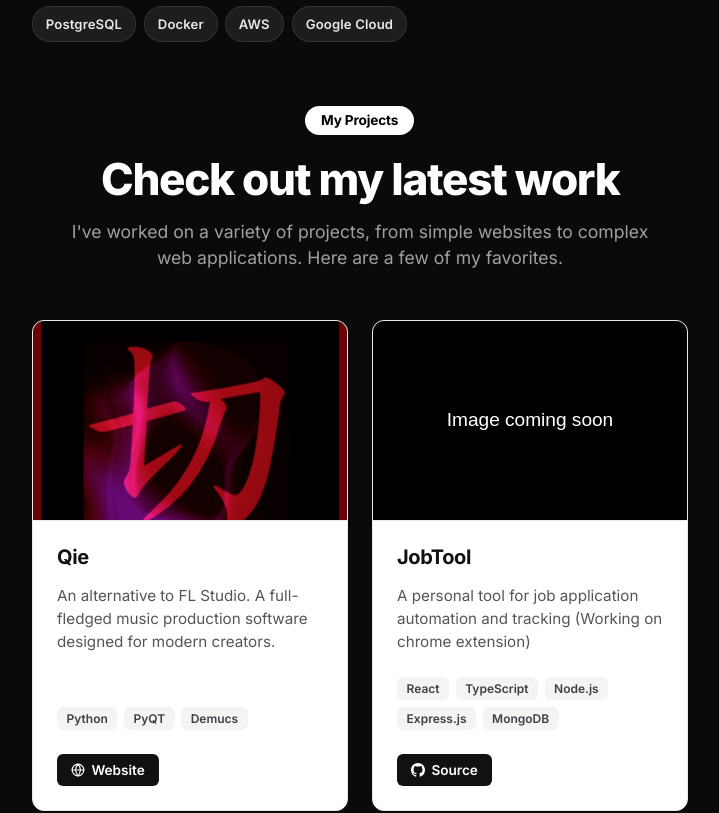
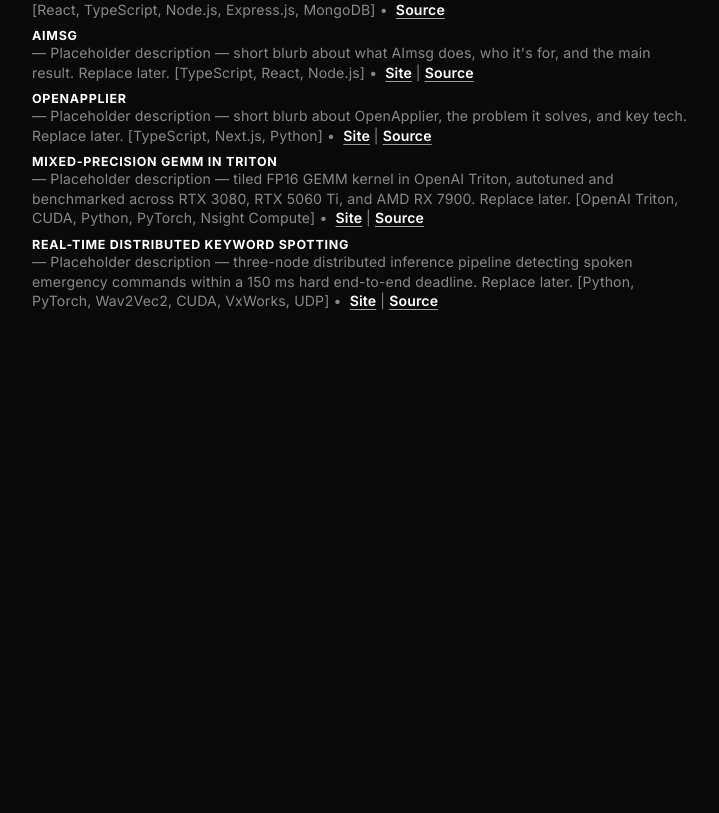
Before and after one commit to armaanamatya/portfolio-site, a React (Vite) app: page / in a window 1280 px wide. Shown: the part 1466-2279 px from the top of the page, without its empty margins (280-999 px from the left). After the commit the page ends 1917 px from the top, so only its background shows below. Built offline with nearby package versions, Linux system fonts and the light colour scheme.

Commit message:
Update bio, make tool stack whiter, and switch projects to simple text list

```diff
--- a/src/App.tsx
+++ b/src/App.tsx
@@ -48,10 +48,8 @@
         <div className="page-section" id="about">
           <h2 className="section-title" data-reveal="inline">About</h2>
           <p className="about-para" data-reveal="text" style={revealDelayStyle(70)}>
-            I'm a <span className="highlight">CS + Math senior</span> at the University of Houston with a focus on AI research — currently working on token compression methods for multimodal models and engineering scalable vision–language APIs at{' '}
-            <span className="highlight">Artinafti</span>. I've interned across ML research (Algoverse, FuseMachines) and product engineering (MyMCAT.ai, F1Soft), and I care a lot about building things that actually ship.
-            When I'm not in the lab, I'm grinding CUDA for my GPU class, reading AI papers weekly 📄, and{' '}
-            <span className="big-red-f">F</span>ailing exams and locking in.
+            <span className="highlight">CS + Math senior at the University of Houston</span> — went from{' '}
+            <span className="highlight">generic Java SWE → AI/ML</span> and never looked back. Currently cooking on CUDA (my fav class rn) and reading AI papers weekly.
           </p>
         </div>
 
--- a/src/components/ProjectSlider.css
+++ b/src/components/ProjectSlider.css
@@ -1,237 +1,55 @@
-/* Projects Section Styles */
-.new-projects-section {
+/* Projects Simple List Styles */
+.projects-section-simple {
+  margin-top: 2rem;
+}
+
+.projects-flow {
+  margin-top: 0.75rem;
   display: flex;
   flex-direction: column;
-  align-items: center;
-  margin: 4rem 0;
-  width: 100%;
+  gap: 0.55rem;
 }
 
-.projects-header-container {
+.project-list-flow {
   display: flex;
-  flex-direction: column;
-  align-items: center;
-  text-align: center;
-  margin-bottom: 3rem;
-  max-width: 600px;
+  align-items: baseline;
+  flex-wrap: wrap;
 }
 
-.projects-pill {
-  background: #ffffff;
-  color: #000000;
-  padding: 0.4rem 1rem;
-  border-radius: 9999px;
-  font-size: 0.85rem;
+.project-title-flow {
+  font-size: 0.78rem;
   font-weight: 700;
-  margin-bottom: 1.25rem;
-  letter-spacing: -0.01em;
+  color: #ffffff;
+  letter-spacing: 0.06em;
+  text-transform: uppercase;
+  white-space: nowrap;
 }
 
-.projects-main-title {
-  font-size: 2.75rem;
-  font-weight: 800;
-  color: #ffffff;
-  margin: 0 0 1rem 0;
-  letter-spacing: -0.03em;
-  line-height: 1.1;
+.project-desc-flow {
+  font-size: 0.88rem;
+  font-weight: 400;
+  color: #888888;
+  letter-spacing: 0.01em;
+  line-height: 1.4;
 }
 
-.projects-subtitle {
-  font-size: 1.1rem;
-  color: #a0a0a0;
-  line-height: 1.5;
-  margin: 0;
+.project-links-flow {
+  display: inline-flex;
+  align-items: center;
+  gap: 0.25rem;
 }
 
-.projects-grid {
-  display: grid;
-  grid-template-columns: repeat(2, 1fr);
-  gap: 1.5rem;
-  width: 100%;
+.project-text-link {
+  color: #ffffff;
+  font-weight: 600;
+  text-decoration: underline;
+  text-underline-offset: 3px;
+  text-decoration-color: rgba(255, 255, 255, 0.6);
+  transition: all 0.2s ease;
 }
 
-.project-card {
-  background: #ffffff;
-  border-radius: 12px;
-  overflow: hidden;
-  display: flex;
-  flex-direction: column;
-  border: 1px solid #eaeaea;
-  box-shadow: 0 4px 6px rgba(0,0,0,0.02);
-  transition: transform 0.2s ease, box-shadow 0.2s ease;
+.project-text-link:hover {
+  text-decoration-color: #ffffff;
+  color: #ffffff;
+  text-shadow: 0 0 8px rgba(255, 255, 255, 0.4);
 }
-
-.project-card:hover {
-  transform: translateY(-4px);
-  box-shadow: 0 12px 24px rgba(0,0,0,0.1);
-}
-
-.project-image-wrapper {
-  width: 100%;
-  height: 200px;
-  overflow: hidden;
-  background: #f4f4f5;
-  display: flex;
-  align-items: center;
-  justify-content: center;
-  border-bottom: 1px solid #eaeaea;
-}
-
-.project-image-wrapper img {
-  width: 100%;
-  height: 100%;
-  object-fit: cover;
-}
-
-.project-info {
-  padding: 1.5rem;
-  display: flex;
-  flex-direction: column;
-  flex: 1;
-}
-
-.project-info-header {
-  display: flex;
-  flex-direction: column;
-  margin-bottom: 0.75rem;
-}
-
-.project-title {
-  font-size: 1.25rem;
-  font-weight: 700;
-  color: #111111;
-  margin: 0 0 0.25rem 0;
-  letter-spacing: -0.02em;
-}
-
-.project-year {
-  font-size: 0.85rem;
-  color: #666666;
-  font-weight: 500;
-}
-
-.project-description {
-  font-size: 0.95rem;
-  color: #555555;
-  line-height: 1.5;
-  margin: 0 0 1.5rem 0;
-  flex: 1;
-}
-
-.project-tags {
-  display: flex;
-  flex-wrap: wrap;
-  gap: 0.4rem;
-  margin-bottom: 1.5rem;
-}
-
-.project-tag {
-  background: #f4f4f5;
-  color: #3f3f46;
-  padding: 0.25rem 0.6rem;
-  border-radius: 6px;
-  font-size: 0.75rem;
-  font-weight: 600;
-}
-
-.project-links {
-  display: flex;
-  gap: 0.5rem;
-}
-
-.project-btn {
-  display: inline-flex;
-  align-items: center;
-  gap: 0.4rem;
-  background: #111111;
-  color: #ffffff;
-  padding: 0.5rem 0.875rem;
-  border-radius: 6px;
-  font-size: 0.85rem;
-  font-weight: 600;
-  text-decoration: none;
-  transition: background 0.2s ease;
-}
-
-.project-btn:hover {
-  background: #27272a;
-}
-
-@media (max-width: 768px) {
-  .projects-grid {
-    grid-template-columns: 1fr;
-  }
-}
-
-.updating-soon-card {
-  display: flex;
-  align-items: center;
-  justify-content: center;
-  background: linear-gradient(145deg, #111111, #1a1a1a);
-  border: 2px dashed #333333;
-  text-align: center;
-  padding: 2rem;
-  box-shadow: none;
-}
-
-.updating-soon-card:hover {
-  transform: translateY(-4px);
-  border-color: #555555;
-  background: linear-gradient(145deg, #1a1a1a, #222222);
-  box-shadow: 0 12px 24px rgba(0,0,0,0.2);
-}
-
-.updating-content {
-  display: flex;
-  flex-direction: column;
-  align-items: center;
-  gap: 1rem;
-}
-
-.updating-icon {
-  font-size: 3rem;
-  animation: float 3s ease-in-out infinite;
-}
-
-.updating-soon-card h3 {
-  font-size: 1.25rem;
-  font-weight: 700;
-  color: #ffffff;
-  margin: 0;
-  letter-spacing: -0.02em;
-}
-
-.updating-soon-card p {
-  font-size: 0.95rem;
-  color: #a0a0a0;
-  line-height: 1.5;
-  margin: 0;
-}
-
-.updating-loader {
-  display: flex;
-  gap: 0.5rem;
-  margin-top: 0.5rem;
-}
-
-.updating-loader .dot {
-  width: 8px;
-  height: 8px;
-  background-color: #555555;
-  border-radius: 50%;
-  animation: pulse-dot 1.5s infinite ease-in-out both;
-}
-
-.updating-loader .dot:nth-child(1) { animation-delay: -0.32s; }
-.updating-loader .dot:nth-child(2) { animation-delay: -0.16s; }
-
-@keyframes float {
-  0% { transform: translateY(0px); }
-  50% { transform: translateY(-10px); }
-  100% { transform: translateY(0px); }
-}
-
-@keyframes pulse-dot {
-  0%, 80%, 100% { transform: scale(0); opacity: 0.5; }
-  40% { transform: scale(1); opacity: 1; }
-}
--- a/src/components/ProjectSlider.tsx
+++ b/src/components/ProjectSlider.tsx
@@ -70,80 +70,37 @@
 
 function ProjectSlider() {
   return (
-    <section className="new-projects-section">
-      <div className="projects-header-container">
-        <div className="projects-pill" data-reveal="inline">My Projects</div>
-        <h2 className="projects-main-title" data-reveal="section" style={revealDelayStyle(70)}>Check out my latest work</h2>
-        <p className="projects-subtitle" data-reveal="text" style={revealDelayStyle(130)}>
-          I've worked on a variety of projects, from simple websites to complex web applications. Here are a few of my favorites.
-        </p>
-      </div>
-
-      <div className="projects-grid">
+    <div className="projects-section-simple">
+      <h2 className="section-title" data-reveal="inline">my projects</h2>
+      <div className="projects-flow">
         {projects.map((project, index) => (
           <div
             key={project.id}
-            className="project-card"
+            className="project-list-flow"
             data-reveal="card"
-            style={revealDelayStyle(40 + index * 70)}
+            style={revealDelayStyle(50 + index * 80)}
           >
-            <div className="project-image-wrapper">
-              <img src={project.image} alt={project.title} />
-            </div>
-            <div className="project-info">
-              <div className="project-info-header">
-                <h3 className="project-title">{project.title}</h3>
-              </div>
-              <p className="project-description">{project.description}</p>
-
-              <div className="project-tags">
-                {project.techStack.map(tech => (
-                  <span key={tech} className="project-tag">{tech}</span>
-                ))}
-              </div>
-
-              <div className="project-links">
-                {project.liveUrl && (
-                  <a href={project.liveUrl} target="_blank" rel="noopener noreferrer" className="project-btn">
-                    <svg width="14" height="14" viewBox="0 0 24 24" fill="none" stroke="currentColor" strokeWidth="2" strokeLinecap="round" strokeLinejoin="round">
-                      <circle cx="12" cy="12" r="10"></circle>
-                      <line x1="2" y1="12" x2="22" y2="12"></line>
-                      <path d="M12 2a15.3 15.3 0 0 1 4 10 15.3 15.3 0 0 1-4 10 15.3 15.3 0 0 1-4-10 15.3 15.3 0 0 1 4-10z"></path>
-                    </svg>
-                    Website
-                  </a>
-                )}
-                {project.githubUrl && (
-                  <a href={project.githubUrl} target="_blank" rel="noopener noreferrer" className="project-btn">
-                    <svg width="14" height="14" viewBox="0 0 24 24" fill="currentColor">
-                      <path d="M12 0C5.37 0 0 5.37 0 12c0 5.31 3.435 9.795 8.205 11.385.6.105.825-.255.825-.57 0-.285-.015-1.23-.015-2.235-3.015.555-3.795-.735-4.035-1.41-.135-.345-.72-1.41-1.23-1.695-.42-.225-1.02-.78-.015-.795.945-.015 1.62.87 1.845 1.23 1.08 1.815 2.805 1.305 3.495.99.105-.78.42-1.305.765-1.605-2.67-.3-5.46-1.335-5.46-5.925 0-1.305.465-2.385 1.23-3.225-.12-.3-.54-1.53.12-3.18 0 0 1.005-.315 3.3 1.23.96-.27 1.98-.405 3-.405s2.04.135 3 .405c2.295-1.56 3.3-1.23 3.3-1.23.66 1.65.24 2.88.12 3.18.765.84 1.23 1.905 1.23 3.225 0 4.605-2.805 5.625-5.475 5.925.435.375.81 1.095.81 2.22 0 1.605-.015 2.895-.015 3.3 0 .315.225.69.825.57A12.02 12.02 0 0024 12c0-6.63-5.37-12-12-12z"/>
-                    </svg>
-                    Source
-                  </a>
-                )}
-              </div>
-            </div>
+            <span className="project-title-flow">{project.title}&nbsp;&nbsp;</span>
+            <span className="project-desc-flow">
+              — {project.description} [{project.techStack.join(', ')}]
+              {(project.liveUrl || project.githubUrl) && (
+                <span className="project-links-flow">
+                  &nbsp;•&nbsp;
+                  {project.liveUrl && (
+                    <a href={project.liveUrl} target="_blank" rel="noopener noreferrer" className="project-text-link">Site</a>
+                  )}
+                  {project.liveUrl && project.githubUrl && ' | '}
+                  {project.githubUrl && (
+                    <a href={project.githubUrl} target="_blank" rel="noopener noreferrer" className="project-text-link">Source</a>
+                  )}
+                </span>
+              )}
+            </span>
           </div>
         ))}
 
-        <div
-          className="project-card updating-soon-card"
-          data-reveal="card"
-          style={revealDelayStyle(40 + projects.length * 70)}
-        >
-          <div className="updating-content">
-            <div className="updating-icon">✨</div>
-            <h3>Updating Soon!</h3>
-            <p>I have about 3 more projects I'll be adding here very soon (mostly in a day or so). Stay tuned!</p>
-            <div className="updating-loader">
-              <span className="dot"></span>
-              <span className="dot"></span>
-              <span className="dot"></span>
-            </div>
-          </div>
-        </div>
       </div>
-    </section>
+    </div>
   );
 }
 
--- a/src/components/Skills.css
+++ b/src/components/Skills.css
@@ -3,93 +3,31 @@
   margin-top: 0;
 }
 
-.skills-subtitle {
-  font-size: 1rem;
-  color: #888888;
-  margin: 0 0 3rem 0;
-  text-align: left;
-}
-
 .skills-flow {
   margin-top: 0.75rem;
+  display: flex;
+  flex-direction: column;
+  gap: 0.55rem;
 }
 
 .skill-category-flow {
-  margin-bottom: 1.25rem;
-}
-
-.skill-category-flow:last-child {
-  margin-bottom: 0;
+  display: flex;
+  align-items: baseline;
+  flex-wrap: wrap;
 }
 
 .category-title-flow {
   font-size: 0.78rem;
   font-weight: 600;
-  color: #666;
-  margin: 0 0 0.4rem 0;
+  color: #999;
   letter-spacing: 0.06em;
   text-transform: uppercase;
+  white-space: nowrap;
 }
 
-.skills-icons-flow {
-  display: flex;
-  gap: 0.5rem;
-  flex-wrap: wrap;
-  align-items: center;
+.skills-plain-text {
+  font-size: 0.88rem;
+  font-weight: 400;
+  color: #f1f1f1;
+  letter-spacing: 0.01em;
 }
-
-.skill-chip-flow {
-  display: inline-flex;
-  align-items: center;
-  justify-content: center;
-  min-height: 2.25rem;
-  padding: 0.45rem 0.8rem;
-  border-radius: 999px;
-  background: rgba(255, 255, 255, 0.08);
-  border: 1px solid rgba(255, 255, 255, 0.1);
-  color: #e8e8e8;
-  font-size: 0.82rem;
-  font-weight: 600;
-  letter-spacing: 0.01em;
-  transition: transform 0.22s ease, background 0.22s ease, border-color 0.22s ease, color 0.22s ease;
-}
-
-.skill-chip-flow:hover {
-  transform: translateY(-2px);
-  background: rgba(255, 255, 255, 0.12);
-  border-color: rgba(255, 255, 255, 0.18);
-  color: #ffffff;
-}
-
-/* Responsive adjustments */
-@media (max-width: 768px) {
-  .skills-icons-flow {
-    gap: 0.375rem;
-  }
-
-  .skill-chip-flow {
-    min-height: 2.1rem;
-    padding: 0.4rem 0.7rem;
-    font-size: 0.78rem;
-  }
-}
-
-@media (max-width: 480px) {
-  .skills-section {
-    margin-top: 3rem;
-  }
-
-  .skills-subtitle {
-    margin-bottom: 2rem;
-  }
-
-  .skills-icons-flow {
-    gap: 0.25rem;
-  }
-
-  .skill-chip-flow {
-    min-height: 2rem;
-    padding: 0.38rem 0.65rem;
-    font-size: 0.75rem;
-  }
-}
--- a/src/components/Skills.tsx
+++ b/src/components/Skills.tsx
@@ -33,19 +33,8 @@
             data-reveal="card"
             style={revealDelayStyle(50 + categoryIndex * 80)}
           >
-            <h3 className="category-title-flow">{category.title}</h3>
-            <div className="skills-icons-flow">
-              {category.skills.map((skill, skillIndex) => (
-                <span
-                  key={skill}
-                  className="skill-chip-flow"
-                  data-reveal="micro"
-                  style={revealDelayStyle(110 + categoryIndex * 80 + skillIndex * 45)}
-                >
-                  {skill}
-                </span>
-              ))}
-            </div>
+            <span className="category-title-flow">{category.title}&nbsp;&nbsp;</span>
+            <span className="skills-plain-text">{category.skills.join(', ')}</span>
           </div>
         ))}
       </div>
```
Also changed, not shown: 1 other file (tests, documents, lock files or other folders).
